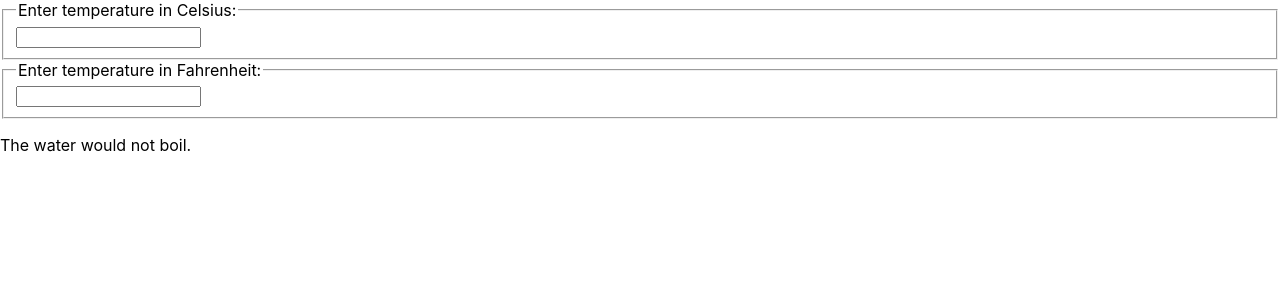
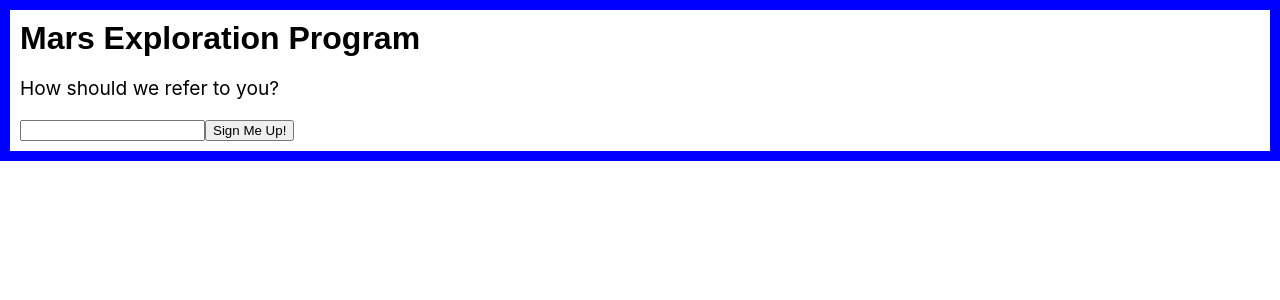
Before and after one commit to TengoCharlie/React-tutorial, a React (Create React App) app in the folder my-app/: page / in a window 1280 px wide. Shown: the top 300 px of the page. Built offline with nearby package versions, Linux system fonts and the light colour scheme.

Commit message:
Composition vs Inheritance

```diff
--- a/my-app/src/App.css
+++ b/my-app/src/App.css
@@ -1,38 +1,53 @@
-.App {
-  text-align: center;
+.FancyBorder {
+  padding: 10px 10px;
+  border: 10px solid;
 }
 
-.App-logo {
-  height: 40vmin;
-  pointer-events: none;
+.FancyBorder-blue {
+  border-color: blue;
 }
 
-@media (prefers-reduced-motion: no-preference) {
-  .App-logo {
-    animation: App-logo-spin infinite 20s linear;
-  }
+.Dialog-title {
+  margin: 0;
+  font-family: sans-serif;
 }
 
-.App-header {
-  background-color: #282c34;
-  min-height: 100vh;
-  display: flex;
-  flex-direction: column;
-  align-items: center;
-  justify-content: center;
-  font-size: calc(10px + 2vmin);
-  color: white;
+.Dialog-message {
+  font-size: larger;
 }
 
-.App-link {
-  color: #61dafb;
+html,
+body,
+#root {
+  width: 100%;
+  height: 100%;
 }
 
-@keyframes App-logo-spin {
-  from {
-    transform: rotate(0deg);
-  }
-  to {
-    transform: rotate(360deg);
-  }
+.SplitPane {
+  width: 100%;
+  height: 100%;
 }
+
+.SplitPane-left {
+  float: left;
+  width: 30%;
+  height: 100%;
+}
+
+.SplitPane-right {
+  float: left;
+  width: 70%;
+  height: 100%;
+}
+
+.Contacts {
+  width: 100%;
+  height: 100%;
+  background: lightblue;
+}
+
+.Chat {
+  width: 100%;
+  height: 100%;
+  background: pink;
+}
--- a/my-app/src/App.js
+++ b/my-app/src/App.js
@@ -1,167 +1,87 @@
 import React from "react";
 import "./App.css";
 
-// function BoilingVerdict(props) {
-//   if (props.celsius >= 100) {
-//     return <p>The water would boil.</p>;
-//   }
-//   return <p>The water would not boil.</p>;
+function FancyBorder(props) {
+  return (
+    <div className={"FancyBorder FancyBorder-" + props.color}>
+      {props.children}
+    </div>
+  );
+}
+
+// function WelcomeDialog() {
+//   return (
+//     <FancyBorder color="blue">
+//       <h1 className="Dialog-title">Welcome</h1>
+//       <p className="Dialog-message">Thank You for visiting our spacecraft!</p>
+//     </FancyBorder>
+//   );
 // }
 
-// class Calculator extends React.Component {
-//   constructor(props) {
-//     super(props);
-//     this.handleChange = this.handleChange.bind(this);
-//     this.state = { temperature: "" };
-//   }
-
-//   handleChange(e) {
-//     this.setState({ temperature: e.target.value });
-//   }
-
-//   render() {
-//     const temperature = this.state.temperature;
-//     return (
-//       <fieldset>
-//         <legend>Enter temperature in Celsius:</legend>
-//         <input value={temperature} onChange={this.handleChange} />
-//         <BoilingVerdict celsius={parseFloat(temperature)} />
-//       </fieldset>
-//     );
-//   }
+// function Contacts() {
+//   return <div className="Contacts" />;
 // }
 
-// ==============================================
-// const scaleNames = {
-//   c: "Celsius",
-//   f: "Fahrenheit",
-// };
-
-// class TemperatureInput extends React.Component {
-//   constructor(props) {
-//     super(props);
-//     this.handleChange = this.handleChange.bind(this);
-//     this.state = { temperature: "" };
-//   }
-
-//   handleChange(e) {
-//     this.setState({ temperature: e.target.value });
-//   }
-
-//   render() {
-//     const temperature = this.state.temperature;
-//     const scale = this.props.scale;
-//     return (
-//       <fieldset>
-//         <legend>Enter temperature in {scaleNames[scale]}:</legend>
-//         <input value={temperature} onChange={this.handleChange} />
-//       </fieldset>
-//     );
-//   }
+// function Chat() {
+//   return <div className="Chat" />;
 // }
 
-// ===============================================
+// function SplitPane(props) {
+//   return (
+//     <div className="SplitPane">
+//       <div className="SplitPane-left">{props.left}</div>
+//       <div className="SplitPane-right">{props.right}</div>
+//     </div>
+//   );
+// }
 
-const scaleNames = {
-  c: "Celsius",
-  f: "Fahrenheit",
-};
+// Specialization
 
-function toCelsius(fahrenheit) {
-  return ((fahrenheit - 32) * 5) / 9;
+function Dialog(props) {
+  return (
+    <FancyBorder color="blue">
+      <h1 className="Dialog-title">{props.title}</h1>
+      <p className="Dialog-message">{props.message}</p>
+      {props.children}
+    </FancyBorder>
+  );
 }
 
-function toFahrenheit(celsius) {
-  return (celsius * 9) / 5 + 32;
-}
-
-function tryConvert(temperature, convert) {
-  const input = parseFloat(temperature);
-  if (Number.isNaN(input)) {
-    return "";
-  }
-  const output = convert(input);
-  const rounded = Math.round(output * 1000) / 1000;
-  return rounded.toString();
-}
-
-function BoilingVerdict(props) {
-  if (props.celsius >= 100) {
-    return <p>The water would boil.</p>;
-  }
-  return <p>The water would not boil.</p>;
-}
-
-class TemperatureInput extends React.Component {
+class SignUpDialog extends React.Component {
   constructor(props) {
     super(props);
     this.handleChange = this.handleChange.bind(this);
+    this.handleSignUp = this.handleSignUp.bind(this);
+    this.state = { login: "" };
+  }
+
+  render() {
+    return (
+      <Dialog
+        title="Mars Exploration Program"
+        message="How should we refer to you?"
+      >
+        <input value={this.state.login} onChange={this.handleChange} />
+        <button onClick={this.handleSignUp}>Sign Me Up!</button>
+      </Dialog>
+    );
   }
 
   handleChange(e) {
-    this.props.onTemperatureChange(e.target.value);
+    this.setState({ login: e.target.value });
   }
 
-  render() {
-    const temperature = this.props.temperature;
-    const scale = this.props.scale;
-    return (
-      <fieldset>
-        <legend>Enter temperature in {scaleNames[scale]}:</legend>
-        <input value={temperature} onChange={this.handleChange} />
-      </fieldset>
-    );
-  }
-}
-
-class Calculator extends React.Component {
-  constructor(props) {
-    super(props);
-    this.handleCelsiusChange = this.handleCelsiusChange.bind(this);
-    this.handleFahrenheitChange = this.handleFahrenheitChange.bind(this);
-    this.state = { temperature: "", scale: "c" };
-  }
-
-  handleCelsiusChange(temperature) {
-    this.setState({ scale: "c", temperature });
-  }
-
-  handleFahrenheitChange(temperature) {
-    this.setState({ scale: "f", temperature });
-  }
-
-  render() {
-    const scale = this.state.scale;
-    const temperature = this.state.temperature;
-    const celsius =
-      scale === "f" ? tryConvert(temperature, toCelsius) : temperature;
-    const fahrenheit =
-      scale === "c" ? tryConvert(temperature, toFahrenheit) : temperature;
-
-    return (
-      <div>
-        <TemperatureInput
-          scale="c"
-          temperature={celsius}
-          onTemperatureChange={this.handleCelsiusChange}
-        />
-        <TemperatureInput
-          scale="f"
-          temperature={fahrenheit}
-          onTemperatureChange={this.handleFahrenheitChange}
-        />
-        <BoilingVerdict celsius={parseFloat(celsius)} />
-      </div>
-    );
+  handleSignUp() {
+    alert(`Welcome aboard, ${this.state.login}!`);
   }
 }
 
 const App = () => {
   return (
     <>
-      {/* <TemperatureInput scale="c" />
-      <TemperatureInput scale="f" /> */}
-      <Calculator />
+      {/* <WelcomeDialog />
+      <SplitPane left={<Contacts />} right={<Chat />} /> */}
+      <SignUpDialog />
     </>
   );
 };
```
Also changed, not shown: 2 other files (tests, documents, lock files or other folders).
